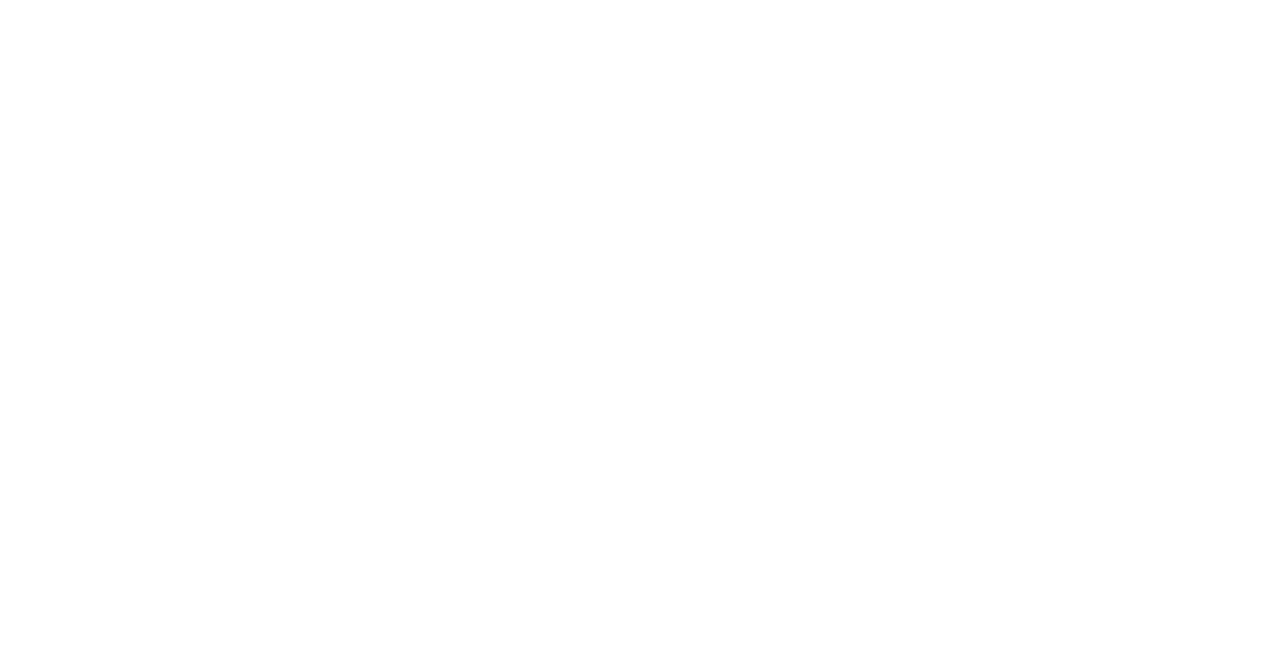
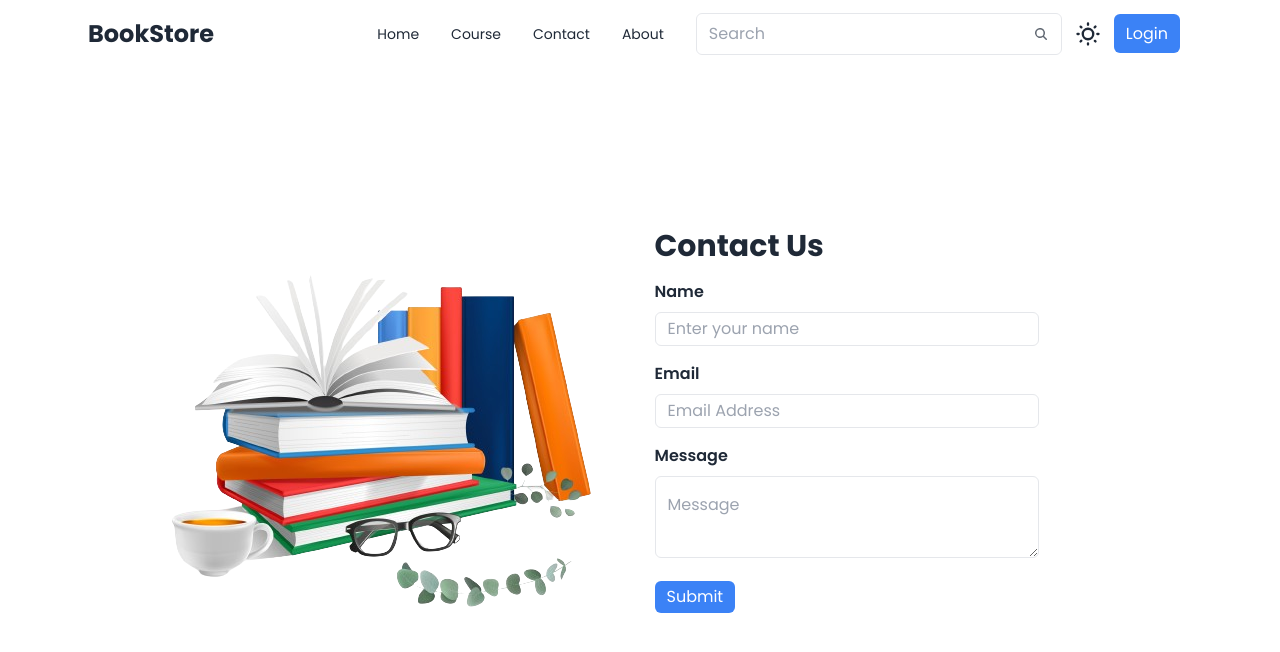
Before and after one commit to chuzairnisar425/bookstore, a React (Vite) app: page /contact in a window 1280 px wide. Before the commit this address had no page. Shown: the top 652 px of the page. Built offline with nearby package versions, Linux system fonts and the light colour scheme.

Commit message:
modified

```diff
--- a/src/App.jsx
+++ b/src/App.jsx
@@ -3,6 +3,7 @@
 import Course from './components/Course';
 import Signup from './components/Signup';
 import { Route, Routes } from 'react-router-dom';
+import Contact from './components/Contact';
 
 function App() {
   return (
@@ -11,6 +12,7 @@
         <Route path="/" element={<Home />} />
         <Route path="/course" element={<Course />} />
         <Route path="/signup" element={<Signup />} />
+        <Route path="/contact" element={<Contact />} />
       </Routes>
 
 
--- /dev/null
+++ b/src/components/Contact.jsx
@@ -0,0 +1,88 @@
+import React from 'react';
+import { useForm } from "react-hook-form";
+import Navbar from './Navbar';
+import banner from '/Banner.png'
+const Contact = () => {
+  const {
+    register,
+    handleSubmit,
+    formState: { errors },
+  } = useForm();
+
+  const onSubmit = (data) => console.log(data);
+  return (
+    <>
+    <div>
+        <Navbar/>
+
+    </div>
+    <div className='flex min-h-screen items-center justify-center flex-wrap sm:mt-5 dark:bg-slate-900 dark:text-white' >
+      <div>
+        <img src={banner} alt="contact image" />
+      </div>
+        <div className="w-2/5">
+          <div className="">
+            <form onSubmit={handleSubmit(onSubmit)}>
+              {/* Close button */}
+
+              <h3 className="font-bold text-3xl">Contact Us</h3>
+
+              {/* Name */}
+              <div className='mt-4 space-y-2'>
+              <span className='font-semibold'>Name</span>
+              <br />
+                <input
+                  type="text"
+                  placeholder='Enter your name'
+                  className='w-96 px-3 border rounded-md outline-none py-1'
+                  {...register("name", { required: true })}
+                />
+                <br />
+                {errors.name && <span className='text-sm text-red-500'>This field is required</span>}
+              </div>
+
+              {/* Email */}
+              <div className='mt-4 space-y-2'>
+              <span className='font-semibold'>Email</span>
+              <br />
+                <input
+                  type="email"
+                  placeholder='Email Address'
+                  className='w-96 px-3 border rounded-md outline-none py-1'
+                  {...register("email", { required: true })}
+                />
+                <br />
+                {errors.email && <span className='text-sm text-red-500'>This field is required</span>}
+              </div>
+
+              {/* Password */}
+              <div className='mt-4 space-y-2'>
+              <span className='font-semibold'>Message</span>
+              <br />
+              <textarea name="message" id="message" className='w-96 px-3 rounded-md border-[1px]   py-4'  placeholder='Message'
+              {...register("message", { required: true })}></textarea>
+               <br />
+                {errors.message && <span className='text-sm text-red-500'>This field is required</span>}
+              </div>
+
+              {/* Buttons */}
+              <div className='flex  mt-4'>
+                <button
+                  type='submit'
+                  className='bg-blue-500 text-white px-3 py-1 rounded-md hover:bg-blue-700 duration-300'
+                >
+                  Submit
+                </button>
+
+              </div>
+            </form>
+          </div>
+        </div>
+      </div>
+
+
+    </>
+  );
+}
+
+export default Contact;
--- a/src/components/Navbar.jsx
+++ b/src/components/Navbar.jsx
@@ -45,7 +45,7 @@
     return (
         <div
             className={`max-w-screen-2xl container mx-auto md:px-20 px-4 dark:bg-slate-900 dark:text-white fixed top-0 left-0 right-0 z-50 ${sticky
-                ? 'sticky-navbar shadow-md bg-base-100 dark:bg-slate-800 dark:text-white duration-300 transition-all ease-in-out'
+                ? 'sticky-navbar shadow-lg bg-base-100 dark:bg-slate-800 dark:text-white duration-300 transition-all ease-in-out '
                 : ''
                 }`}
         >
--- a/src/components/Signup.jsx
+++ b/src/components/Signup.jsx
@@ -1,7 +1,7 @@
 import React from 'react';
 import { Link } from 'react-router-dom';
 import Login from './Login';
-import { useForm } from "react-hook-form";
+  import { useForm } from "react-hook-form";
 
 const Signup = () => {
   const {
@@ -85,7 +85,7 @@
           </div>
         </div>
       </div>
-      <dialog id="login-modal">
+        <dialog id="login-modal">
         <Login />
       </dialog>
     </>
```
